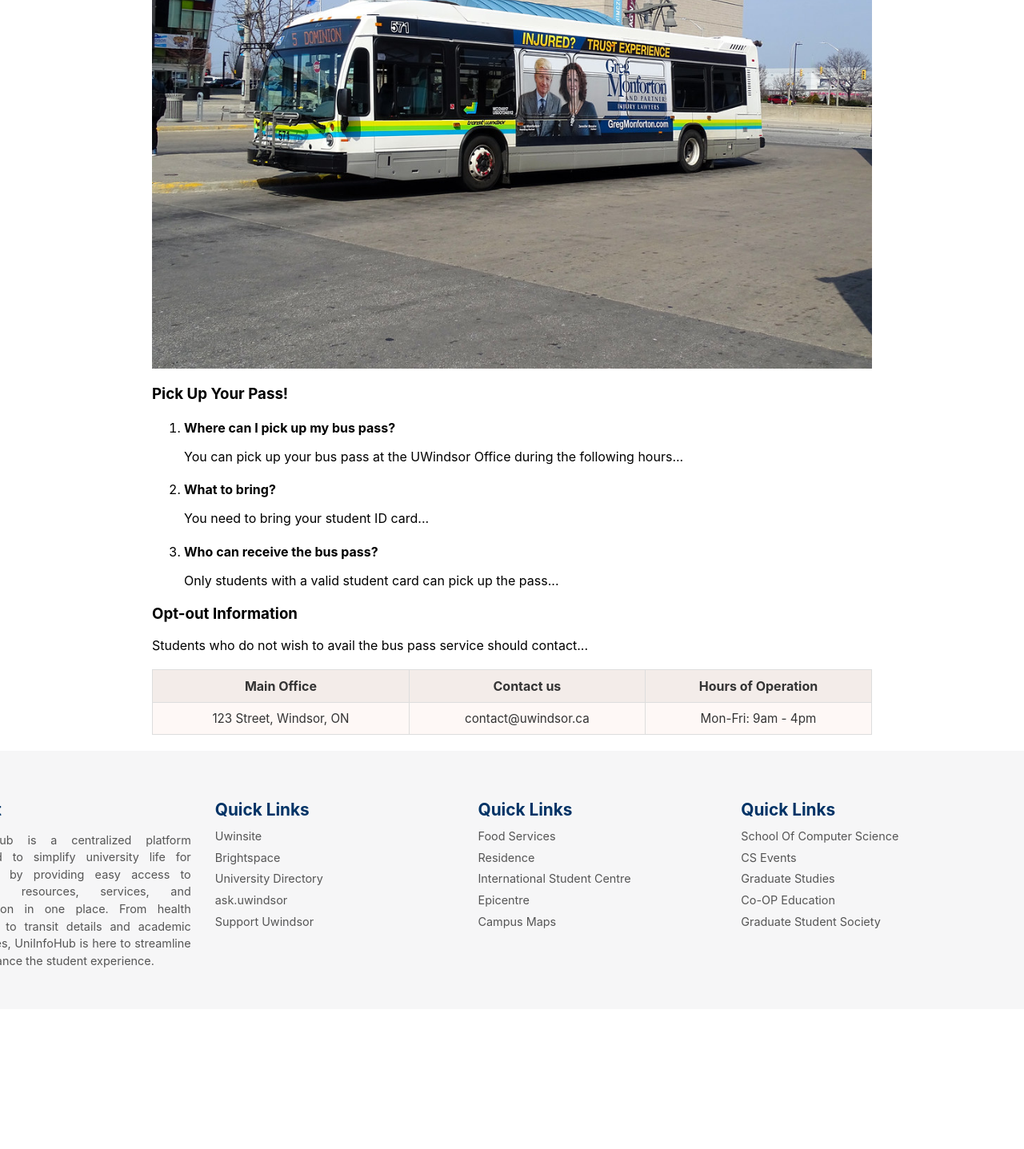
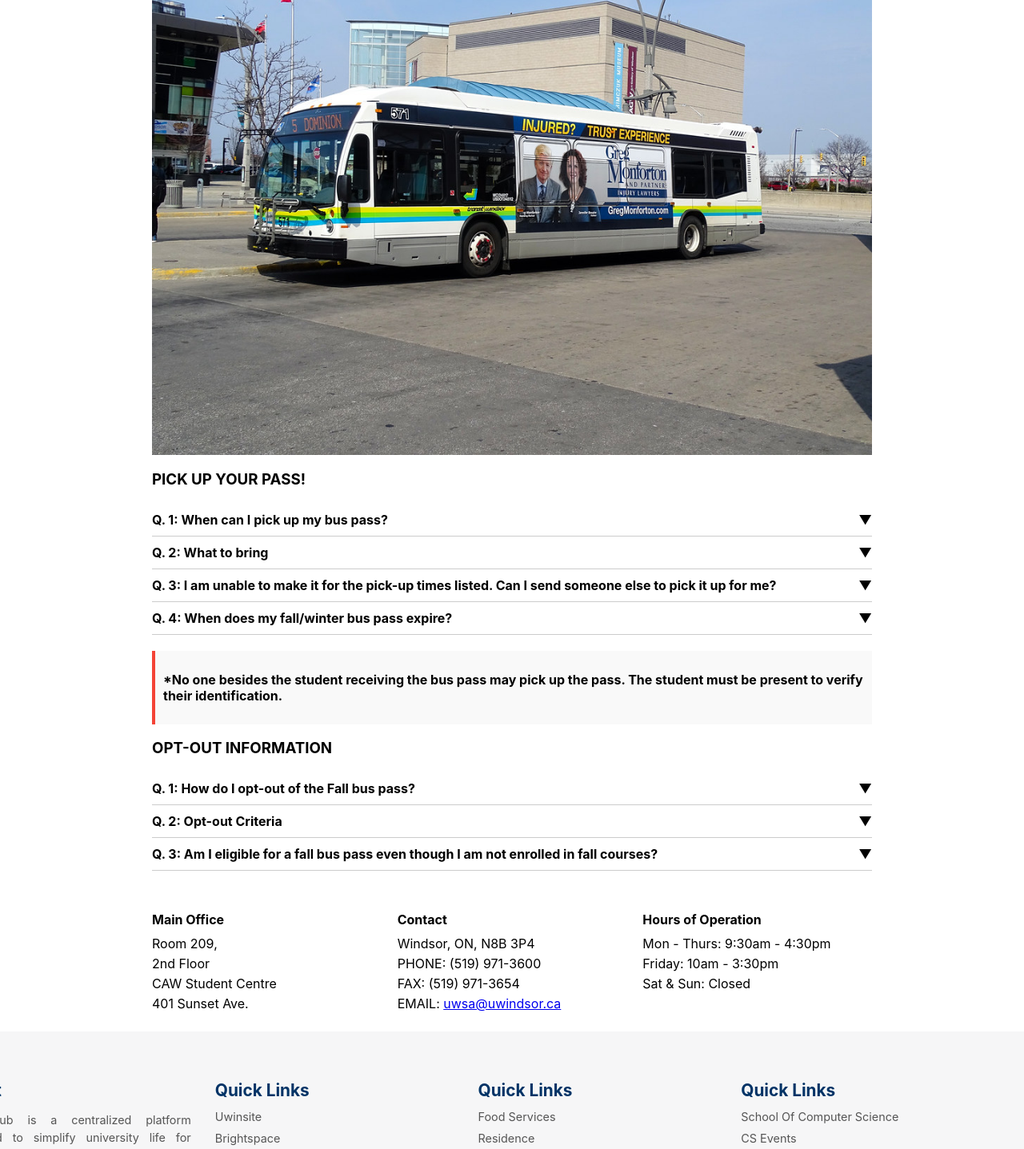
Before and after one commit to shwakib/UniInfoHub, a React (Create React App) app in the folder uniinfohub/: page /transport in a window 1280 px wide. Shown: the part 1494-2931 px from the top of the page at 80% size. Before the commit the page ends 2756 px from the top, so only its background shows below. Built offline with nearby package versions, Linux system fonts and the light colour scheme.

Commit message:
some chnages

```diff
--- a/uniinfohub/src/components/pages/landing/Transport.js
+++ b/uniinfohub/src/components/pages/landing/Transport.js
@@ -1,12 +1,20 @@
-import React from "react";
+// import React from "react";
 import Bustransport from '../../../assets/image/Bustransport.jpg';
 import Bustransport2 from '../../../assets/image/Bustransport2.jpg';
 import '../../../css/transport.css';
 import Footer from '../../footer/footer';
 import Navbar from '../../header/navbar';
+import React, { useState } from 'react';
+
+function Transport() {
+    const [openQuestion, setOpenQuestion] = useState(null);
+
+    // Function to toggle a specific question
+    const toggleQuestion = (index) => {
+        setOpenQuestion(openQuestion === index ? null : index);
+    };
 
 
-function Transport() {
     return (
         <div>
             <Navbar />
@@ -49,51 +57,176 @@ function Transport() {
                         <img src={Bustransport2} alt="Another bus image" className="bus-image" />
                     </div>
 
+                    <section className="bus-pass-details-section">
+            {/* Pick Up Your Pass Section */}
+            <div className="pick-up-pass-section">
+                <h3>PICK UP YOUR PASS!</h3>
 
-
-                    {/* FAQs Section */}
-                    <div className="faq-section">
-                        <h3>Pick Up Your Pass!</h3>
-                        <ol>
-                            <li>
-                                <h4>Where can I pick up my bus pass?</h4>
-                                <p>You can pick up your bus pass at the UWindsor Office during the following hours...</p>
-                            </li>
-                            <li>
-                                <h4>What to bring?</h4>
-                                <p>You need to bring your student ID card...</p>
-                            </li>
-                            <li>
-                                <h4>Who can receive the bus pass?</h4>
-                                <p>Only students with a valid student card can pick up the pass...</p>
-                            </li>
-                        </ol>
+                <div className="faq-item">
+                    <h4 onClick={() => toggleQuestion(1)}>
+                        Q. 1: When can I pick up my bus pass?
+                        <span className={`arrow ${openQuestion === 1 ? 'open' : ''}`}>▼</span>
+                    </h4>
+                    {openQuestion === 1 && (
+                        <div className="faq-answer">
+                            <p>All undergraduate students can pick up their UPass at the UWSA Offices at the following times:</p>
+                            <p>Fall Bus Pass pick-up will begin September 4th, 2024 to September 27th in the Alumni Auditorium.</p>
+                            <p>Afterward, pick-up is available at the UWSA office from Monday to Friday: 9:30am – 4:00pm.</p>
+                        </div>
+                    )}
                 </div>
 
-                    <div className="opt-out-info">
-                        <h3>Opt-out Information</h3>
-                        <p>Students who do not wish to avail the bus pass service should contact...</p>
+                <div className="faq-item">
+                    <h4 onClick={() => toggleQuestion(2)}>
+                        Q. 2: What to bring
+                        <span className={`arrow ${openQuestion === 2 ? 'open' : ''}`}>▼</span>
+                    </h4>
+                    {openQuestion === 2 && (
+                        <div className="faq-answer">
+                            <p>Please bring your student ID card to verify your identity.</p>
+                        </div>
+                    )}
                 </div>
 
-                    {/* Contact Section */}
-                    <div className="contact-info">
-                        <table>
+                <div className="faq-item">
+                    <h4 onClick={() => toggleQuestion(3)}>
+                        Q. 3: I am unable to make it for the pick-up times listed. Can I send someone else to pick it up for me?
+                        <span className={`arrow ${openQuestion === 3 ? 'open' : ''}`}>▼</span>
+                    </h4>
+                    {openQuestion === 3 && (
+                        <div className="faq-answer">
+                            <p>No, only the student receiving the bus pass may pick it up. The student must be present to verify their identification.</p>
+                        </div>
+                    )}
+                </div>
+
+                <div className="faq-item">
+                    <h4 onClick={() => toggleQuestion(4)}>
+                        Q. 4: When does my fall/winter bus pass expire?
+                        <span className={`arrow ${openQuestion === 4 ? 'open' : ''}`}>▼</span>
+                    </h4>
+                    {openQuestion === 4 && (
+                        <div className="faq-answer">
+                            <p>Your fall/winter bus pass will expire at the end of the winter semester in April 2025.</p>
+                        </div>
+                    )}
+                </div>
+
+                {/* Important Note */}
+                <div className="important-note">
+                    <p>
+                        <strong>*No one besides the student receiving the bus pass may pick up the pass. The student must be present to verify their identification.</strong>
+                    </p>
+                </div>
+            </div>
+
+            {/* Opt-Out Information Section */}
+            <div className="opt-out-section">
+                <h3>OPT-OUT INFORMATION</h3>
+
+                <div className="faq-item">
+                    <h4 onClick={() => toggleQuestion(5)}>
+                        Q. 1: How do I opt-out of the Fall bus pass?
+                        <span className={`arrow ${openQuestion === 5 ? 'open' : ''}`}>▼</span>
+                    </h4>
+                    {openQuestion === 5 && (
+                        <div className="faq-answer">
+                            <p>Fall Opt-out is from September 1st to September 30th. The opt-out button will be available on September 1st.</p>
+                        </div>
+                    )}
+                </div>
+
+                <div className="faq-item">
+                    <h4 onClick={() => toggleQuestion(6)}>
+                        Q. 2: Opt-out Criteria
+                        <span className={`arrow ${openQuestion === 6 ? 'open' : ''}`}>▼</span>
+                    </h4>
+                    {openQuestion === 6 && (
+                        <div className="faq-answer">
+                            <p>You must meet certain eligibility criteria to opt out of the bus pass program. More information will be available on the website.</p>
+                        </div>
+                    )}
+                </div>
+
+                <div className="faq-item">
+                    <h4 onClick={() => toggleQuestion(7)}>
+                        Q. 3: Am I eligible for a fall bus pass even though I am not enrolled in fall courses?
+                        <span className={`arrow ${openQuestion === 7 ? 'open' : ''}`}>▼</span>
+                    </h4>
+                    {openQuestion === 7 && (
+                        <div className="faq-answer">
+                            <p>Students not enrolled in fall courses are generally not eligible for the bus pass. Please contact the office for specific details regarding eligibility.</p>
+                        </div>
+                    )}
+                </div>
+            </div>
+
+            {/* Contact Information Section */}
+            {/* <div className="contact-info-section">
+                <h3>Main Office</h3>
+                <table className="contact-table">
                     <thead>
                         <tr>
                             <th>Main Office</th>
-                                    <th>Contact us</th>
+                            <th>Contact</th>
                             <th>Hours of Operation</th>
                         </tr>
                     </thead>
                     <tbody>
                         <tr>
-                                    <td>123 Street, Windsor, ON</td>
-                                    <td>contact@uwindsor.ca</td>
-                                    <td>Mon-Fri: 9am - 4pm</td>
+                            <td>Room 209,
+                            <br />
+                             2nd Floor
+                             <br /> CAW Student Centre
+                             <br />
+                              401 Sunset Ave.</td>
+                            <td>
+                                Windsor, ON, N8B 3P4
+                                <br />
+                                PHONE: (519) 971-3600
+                                <br />
+                                FAX: (519) 971-3654
+                                <br />
+                                EMAIL: <a href="mailto:uwsa@uwindsor.ca">uwsa@uwindsor.ca</a>
+                            </td>
+                            <td>
+                                Mon - Thurs: 9:30am - 4:30pm
+                                <br />
+                                Friday: 10am - 3:30pm
+                                <br />
+                                Sat & Sun: Closed
+                            </td>
                         </tr>
                     </tbody>
                 </table>
+            </div> */}
+
+              {/* Contact Information Section */}
+              <div className="contact-info-section">
+                <div className="contact-info">
+                    <div className="contact-column">
+                        <h4>Main Office</h4>
+                        <p>Room 209,</p>
+                        <p>2nd Floor</p>
+                        <p>CAW Student Centre</p>
+                        <p>401 Sunset Ave.</p>
                     </div>
+                    <div className="contact-column">
+                        <h4>Contact</h4>
+                        <p>Windsor, ON, N8B 3P4</p>
+                        <p>PHONE: (519) 971-3600</p>
+                        <p>FAX: (519) 971-3654</p>
+                        <p>EMAIL: <a href="mailto:uwsa@uwindsor.ca">uwsa@uwindsor.ca</a></p>
+                    </div>
+                    <div className="contact-column">
+                        <h4>Hours of Operation</h4>
+                        <p>Mon - Thurs: 9:30am - 4:30pm</p>
+                        <p>Friday: 10am - 3:30pm</p>
+                        <p>Sat & Sun: Closed</p>
+                    </div>
+                </div>
+            </div>
+        </section>
                 </div>
             </section>
 
--- a/uniinfohub/src/css/transport.css
+++ b/uniinfohub/src/css/transport.css
@@ -18,6 +18,50 @@
     flex-direction: column;
     align-items: stretch;
   }
+  .bus-info-section {
+    padding: 20px;
+    max-width: 900px;
+    margin: 0 auto;
+}
+.container {
+    display: flex;
+    flex-direction: column;
+    align-items: stretch;
+  }
+
+  .pickup-info-box, .bus-image {
+    width: 100%;
+    box-sizing: border-box;
+  }
+.pickup-info-box {
+  background-color: #f8f8f8;
+  border-radius: 12px;
+  padding: 5px 30px;
+  margin: 20px auto;
+  box-shadow: 0px 4px 8px rgba(0, 0, 0, 0.1);
+  text-align: center;
+  color: #4a4a4a;
+  font-style: italic;
+}
+
+.pickup-info-box h4 {
+    font-size: 1.4em;
+    color: #333;
+    margin-bottom: 10px;
+}
+.pickup-info-box h3 {
+    font-size: 1.4em;
+    color: #333;
+    margin-bottom: 10px;
+  }
+
+  .pickup-info-box p {
+    font-size: 1.2em;
+    color: #555555;
+    line-height: 1.6;
+    font-weight: 400;
+  }
+
 
 .pickup-info{
     background-color: #f4f4f4;
@@ -26,14 +70,6 @@
     text-align: center;
     margin-bottom: 20px;
 
-}
-
-.faq-section, .opt-out-info, .contact-info {
-    margin-top: 20px;
-}
-
-.faq-section h4 {
-    margin-bottom: 5px;
 }
 
 .contact-info table {
@@ -46,3 +82,100 @@
     padding: 10px;
     text-align: center;
 }
+/* Styles for FAQ items with accordion functionality */
+.faq-item {
+  border-bottom: 1px solid #ccc;
+  padding: 10px 0;
+  cursor: pointer;
+}
+
+.faq-item h4 {
+  display: flex;
+  justify-content: space-between;
+  align-items: center;
+  font-weight: bold;
+  margin: 0;
+  padding: 0;
+}
+
+.faq-answer {
+  margin-top: 10px;
+  padding-left: 15px;
+}
+
+.arrow {
+  margin-left: 10px;
+  transition: transform 0.3s;
+}
+
+.arrow.open {
+  transform: rotate(180deg);
+}
+
+.important-note {
+  background-color: #f9f9f9;
+  border-left: 4px solid #f44336; /* Red border to highlight the note */
+  padding: 10px;
+  margin-top: 20px;
+  font-weight: bold;
+}
+
+/* General Contact Information Section Styles */
+.contact-info-section {
+  margin-top: 20px;
+}
+
+.contact-table {
+  width: 100%;
+  border-collapse: collapse;
+  margin-top: 15px;
+}
+
+.contact-table th,
+.contact-table td {
+  border: 1px solid #ddd;
+  padding: 10px;
+  text-align: left;
+}
+
+.contact-table th {
+  background-color: #f4f4f4;
+}
+.contact-info-section {
+  margin-top: 30px;
+}
+
+.contact-info {
+  display: flex;
+  justify-content: space-between;
+  gap: 20px;
+}
+
+.contact-column {
+  flex: 1;
+}
+
+.contact-column h4 {
+  font-weight: bold;
+  margin-bottom: 10px;
+}
+
+.contact-column p {
+  margin: 5px 0;
+}
+
+/* Accordion-style for FAQ and contact sections */
+.faq-item, .contact-info-section h3 {
+  border-bottom: 1px solid #ccc;
+  padding: 10px 0;
+  cursor: pointer;
+}
+
+.faq-item h4, .contact-info-section h3 {
+  display: flex;
+  justify-content: space-between;
+  align-items: center;
+  font-weight: bold;
+  margin: 0;
+  padding: 0;
+}
```
Lines whose indentation alone changed are shown as unchanged.
